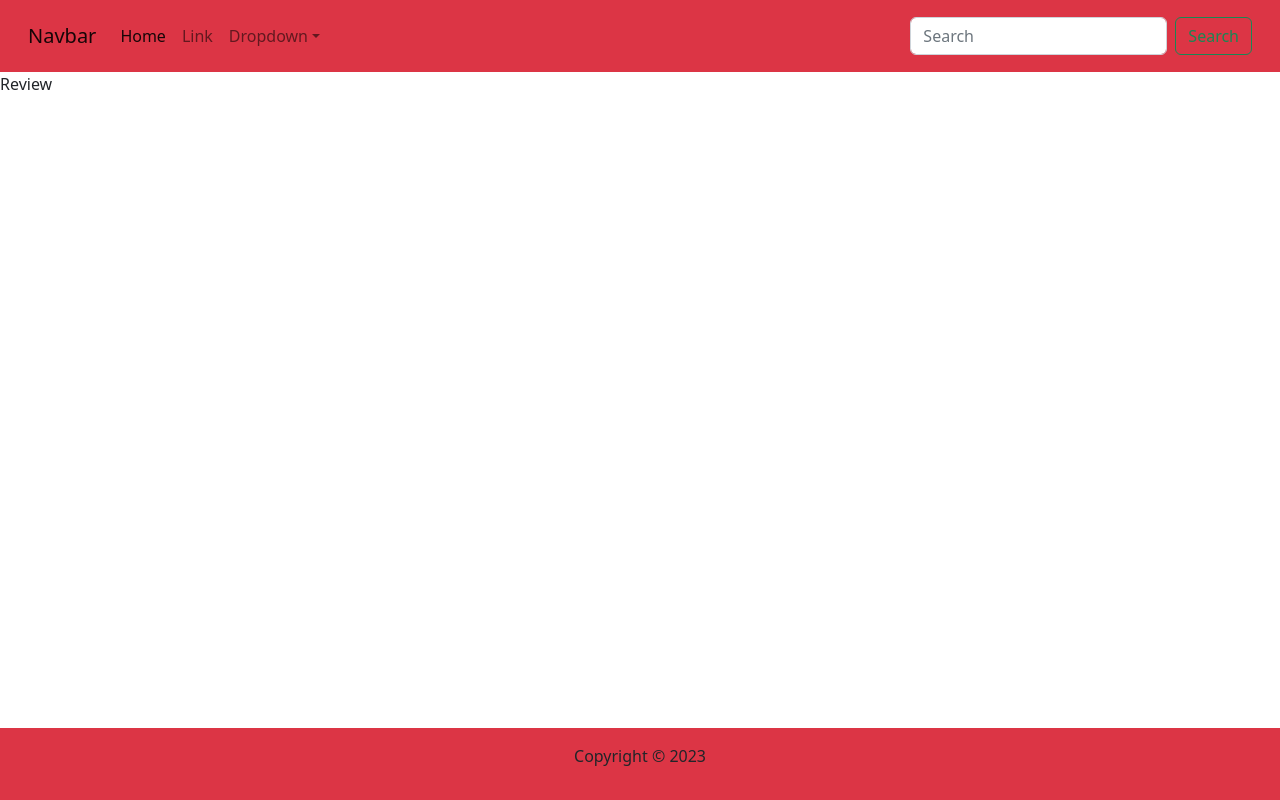
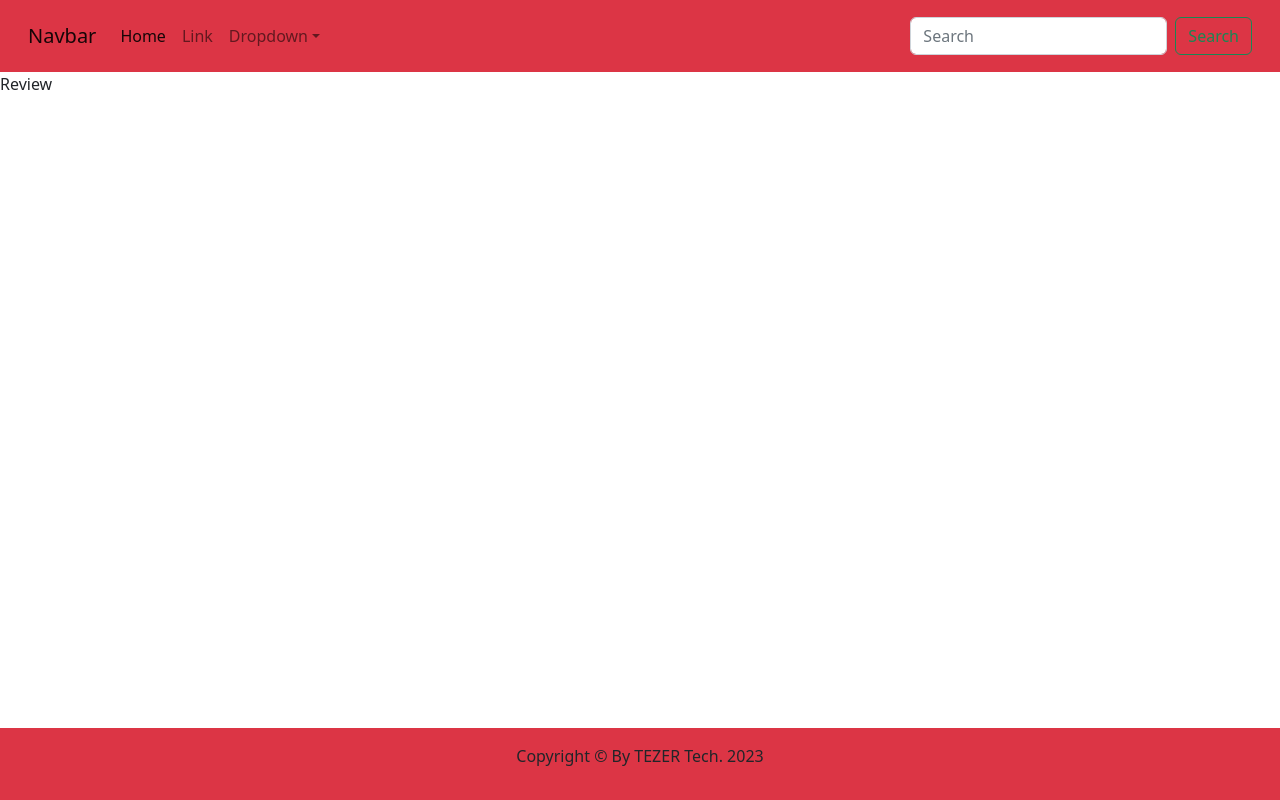
Before and after one commit to erhantezer/fundamental-projects, a React (Create React App) app in the folder 03-reviews/: page / in a window 1280 px wide. Built offline with nearby package versions, Linux system fonts and the light colour scheme.

Commit message:
updated footer

```diff
--- a/03-reviews/src/components/Footer.jsx
+++ b/03-reviews/src/components/Footer.jsx
@@ -3,7 +3,7 @@ import React from 'react'
 const Footer = () => {
     return (
         <div className='bg-danger' style={{position:"fixed",bottom:"0px", textAlign:"center", width:"100vw"}}>
-            <p className='p-3'>Copyright &copy; {new Date().getFullYear()} </p>
+            <p className='p-3'>Copyright &copy; By TEZER Tech. {new Date().getFullYear()} </p>
         </div>
     )
 }
```
